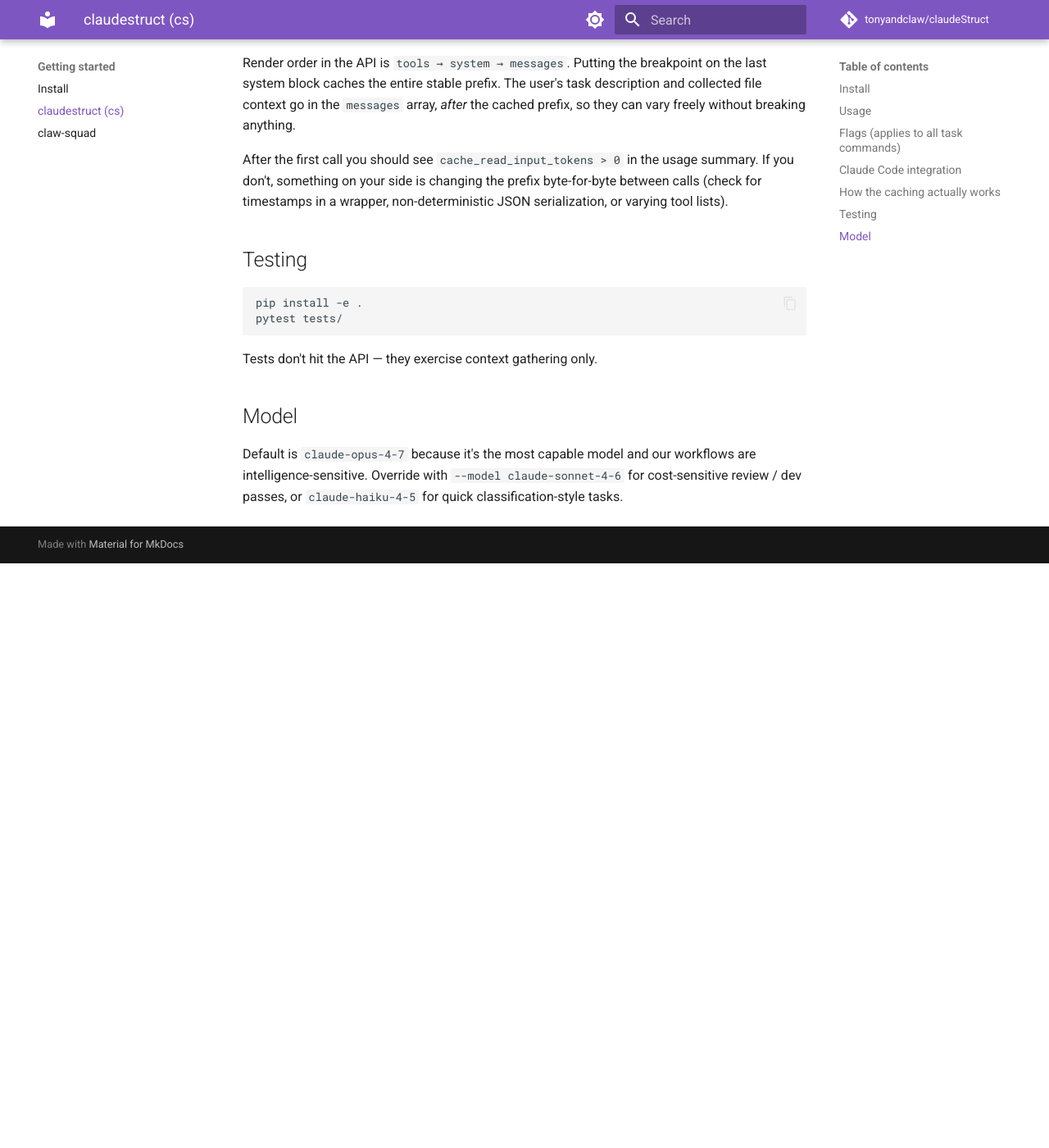
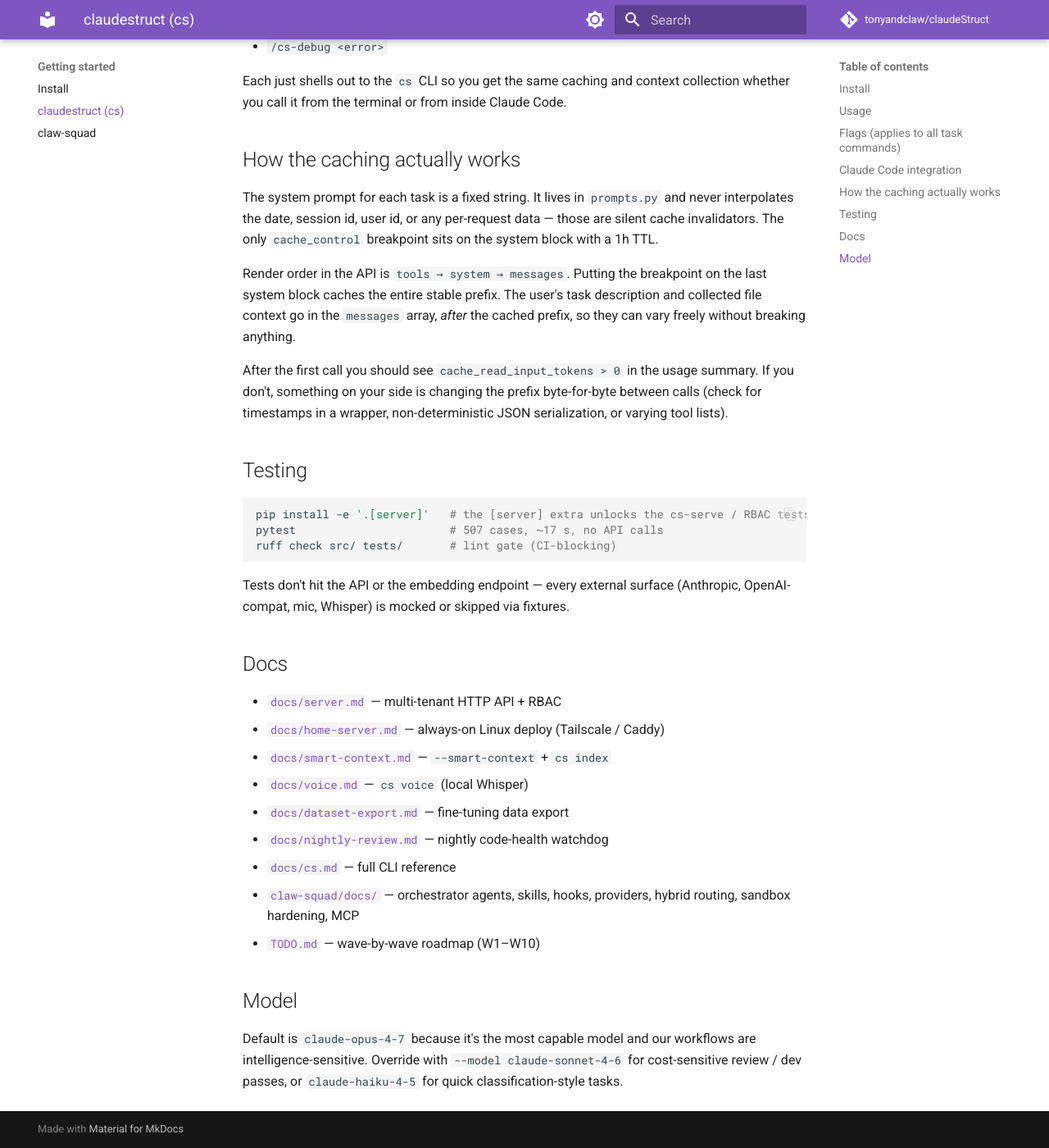
Before and after one commit to TonyTY-Hsieh-ASUS/claudeStruct, an MkDocs documentation site: the page built from docs/cs.md, in a window 1280 px wide and 1400 px high, scrolled down 2266 px. Shown: the whole window at 82% size. Built offline with MkDocs 1.6.1 and Material for MkDocs 9.7.7, drawn with Linux system fonts in a browser that asks for light colours; comment, search, counter and statistics services are not loaded; before the commit the page ends 2953 px from its top, so only the background shows below that; some of the changed text lies outside the part shown.

Commit message:
docs(W4.6): refresh README + CHANGELOG to cover Wave 9/10
The README still listed pre-Wave-9 features and CHANGELOG had no
Wave 10 entry — fixed both:

README:
- New "What ships" overview section enumerates cs serve / cs mcp /
  cs index + --smart-context / cs voice / cs dataset export /
  cs dashboard + metrics / claw-squad / claw-sandbox.
- Provider matrix called out: cloud Anthropic / cloud OpenAI /
  Ollama / vLLM / SGLang / llama.cpp.
- Install section enumerates every extra ([server] / [smart-context]
  / [voice] / [openai] / [otel,sentry]) with rationale.
- New "Docs" section indexes docs/*.md + claw-squad/docs/*.md +
  TODO.md so first-time visitors find the deep material.

CHANGELOG:
- Wave 10 sub-header under Unreleased capturing W10.1-10.10 +
  W9.4 prompt cache. Each entry summarises the surface and points
  at the relevant module/doc.

TODO.md:
- W4.6 status updated: most polish landed; only the asciinema
  demo (needs a real API key, which CI doesn't have) remains.

507 tests still pass; ruff clean. No code changes.

https://claude.ai/code/session_01NAagzJMwJwGf6yHb1aAzsx

````diff
--- a/README.md
+++ b/README.md
@@ -14,6 +14,23 @@ four common workflows:
 - `cs review [files]` — structured code review of the current branch diff
 - `cs plan <desc>` — architecture / implementation planning
 - `cs debug <error>` — hypothesis-ranked debugging (no jumping to fixes)
+
+Plus, on the same install:
+
+- **`cs serve`** — daemon-mode HTTP API with multi-tenant orgs/users/keys, GitHub App webhooks, audit log, billing skeleton
+- **`cs mcp`** — expose every task as an MCP tool to Claude Code (zero shell hop)
+- **`cs index` + `--smart-context`** — local embedding index → top-K file selection for large monorepos
+- **`cs voice`** — local Whisper STT for hands-busy queries
+- **`cs dataset export`** — mine your own run logs for LoRA fine-tuning
+- **`cs dashboard / metrics`** — Rich + Prometheus views over the JSONL run log
+- **`claw-squad`** — Planner → Coder → Reviewer multi-agent orchestrator (TypeScript), 8 model providers
+- **`claw-sandbox`** — Go binary that wraps subprocesses with rlimits + path validation + (Linux+root) real `CLONE_NEWNET` isolation
+
+Provider matrix is open: pick cloud Anthropic, cloud OpenAI, or any
+OpenAI-compatible local server (Ollama / vLLM / SGLang / llama.cpp) on
+a GX10 / NUC / always-on box. The `[hybrid](claw-squad/docs/hybrid-routing.md)`
+preset runs Planner on cloud Sonnet for IQ-heavy reasoning + Coder/Reviewer
+on local Ollama, costing about 25 % of all-cloud on a typical run.
 
 ## Why
 
@@ -40,9 +57,22 @@ between calls kills your prompt cache. `claudestruct` attacks both:
 ## Install
 
 ```bash
-pip install -e .
-export ANTHROPIC_API_KEY=sk-ant-...
+pip install -e .                       # base install — covers all four cs tasks
+pip install -e '.[server]'             # adds cs serve (FastAPI + multi-tenant)
+pip install -e '.[smart-context]'      # adds cs index + --smart-context (W10.5)
+pip install -e '.[voice]'              # adds cs voice (faster-whisper, W10.7)
+pip install -e '.[openai]'             # adds the OpenAI-compat provider (W10.1)
+pip install -e '.[otel,sentry]'        # observability extras
+
+export ANTHROPIC_API_KEY=sk-ant-...    # cloud Anthropic — the default path
+# Or run fully local on a GX10:
+# export CLAUDESTRUCT_PROVIDER=openai
+# export CLAUDESTRUCT_BASE_URL=http://localhost:11434/v1
+# export CLAUDESTRUCT_MODEL_DEFAULT=qwen2.5-coder:32b
 ```
+
+Container (`ghcr.io/tonyandclaw/claudestruct`) and per-platform packages
+(Homebrew, Scoop, AUR, Snap) live under [`packaging/`](packaging/).
 
 ## Usage
 
@@ -116,11 +146,25 @@ JSON serialization, or varying tool lists).
 ## Testing
 
 ```bash
-pip install -e .
-pytest tests/
+pip install -e '.[server]'   # the [server] extra unlocks the cs-serve / RBAC tests
+pytest                       # 507 cases, ~17 s, no API calls
+ruff check src/ tests/       # lint gate (CI-blocking)
 ```
 
-Tests don't hit the API — they exercise context gathering only.
+Tests don't hit the API or the embedding endpoint — every external surface
+(Anthropic, OpenAI-compat, mic, Whisper) is mocked or skipped via fixtures.
+
+## Docs
+
+- [`docs/server.md`](docs/server.md) — multi-tenant HTTP API + RBAC
+- [`docs/home-server.md`](docs/home-server.md) — always-on Linux deploy (Tailscale / Caddy)
+- [`docs/smart-context.md`](docs/smart-context.md) — `--smart-context` + `cs index`
+- [`docs/voice.md`](docs/voice.md) — `cs voice` (local Whisper)
+- [`docs/dataset-export.md`](docs/dataset-export.md) — fine-tuning data export
+- [`docs/nightly-review.md`](docs/nightly-review.md) — nightly code-health watchdog
+- [`docs/cs.md`](docs/cs.md) — full CLI reference
+- [`claw-squad/docs/`](claw-squad/docs/) — orchestrator agents, skills, hooks, providers, hybrid routing, sandbox hardening, MCP
+- [`TODO.md`](TODO.md) — wave-by-wave roadmap (W1–W10)
 
 ## Model
 
````
Also changed, not shown: CHANGELOG.md (+11 -0 lines), TODO.md (+7 -3 lines).
